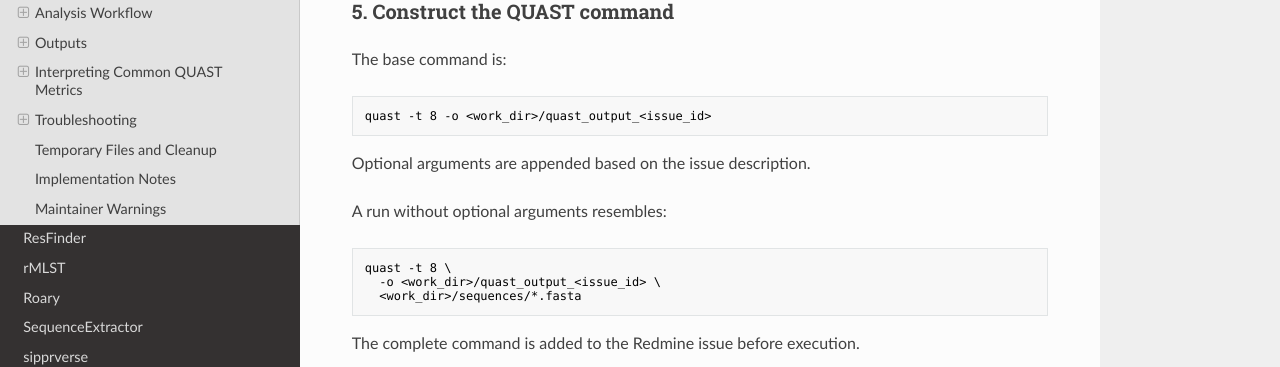
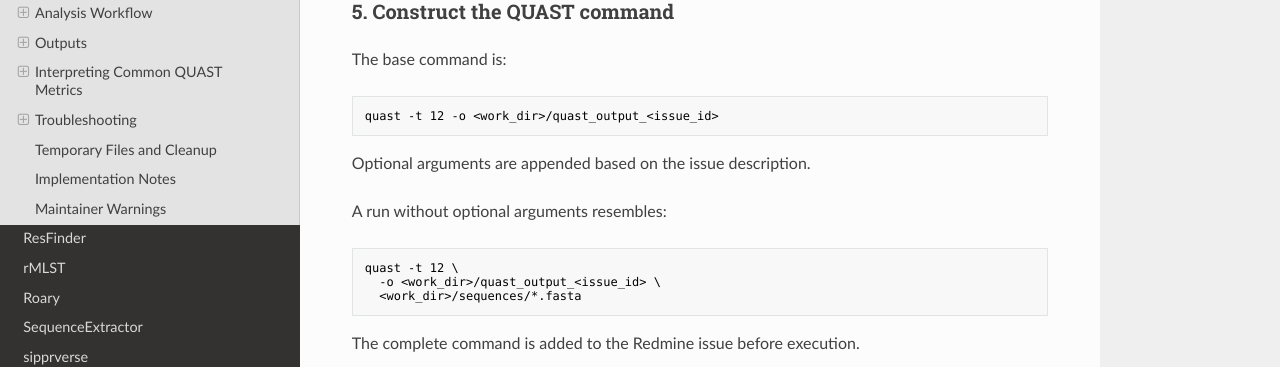
Before and after one commit to OLC-Bioinformatics/redmine-docs, an MkDocs documentation site: the page built from docs/analysis/quast.md, in a window 1280 px wide and 900 px high, scrolled down 3292 px. Shown: the part 151-518 px from the top of the window. Built offline with MkDocs 1.6.1, drawn with Linux system fonts in a browser that asks for light colours; nearby versions of some CDN libraries.

Commit message:
fix: adjust number of threads to 12 in examples

````diff
--- a/docs/analysis/quast.md
+++ b/docs/analysis/quast.md
@@ -156,7 +156,7 @@
 The base command is:
 
 ```bash
-quast -t 8 -o <work_dir>/quast_output_<issue_id>
+quast -t 12 -o <work_dir>/quast_output_<issue_id>
 ```
 
 Optional arguments are appended based on the issue description.
@@ -164,7 +164,7 @@
 A run without optional arguments resembles:
 
 ```bash
-quast -t 8 \
+quast -t 12 \
   -o <work_dir>/quast_output_<issue_id> \
   <work_dir>/sequences/*.fasta
 ```
````
